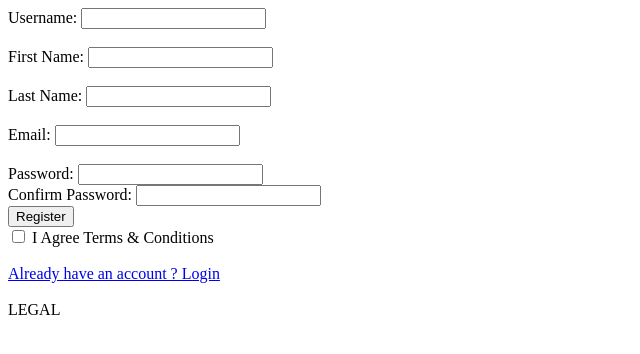
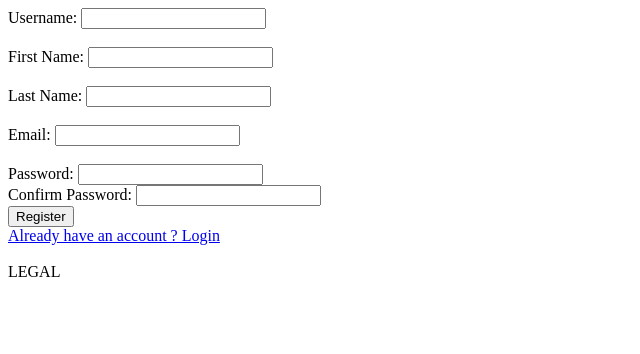
Before and after one commit to bongekampofu/FlaskSessions, a Flask app: page /register in a window 1280 px wide. Shown: the top 354 px of the page, without its empty margins (0-640 px from the left). Run offline with Flask 3, Linux system fonts and the light colour scheme; some libraries are stand-ins or nearby versions.

Commit message:
Add files via upload

```diff
--- a/templates/register.html
+++ b/templates/register.html
@@ -21,15 +21,13 @@
           <label for="password">   Password:</label>
           <input type="password" name="password" required /> <br>
 
-
           <label for="confirmpassword">   Confirm Password:</label>
           <input type="password" name="confirmpassword" required /> <br>
-
 
           <button type="submit" name="submit" id="submit">Register</button>
 
           <br>
-         <input type="checkbox" name="terms" id="terms" value="" onchange="activateSubmit(this)">  I Agree Terms & Conditions <br> <br>
+
         </form>
           <a href="{{url_for('login')}}">Already have an account ? Login </a> <br><br>
       </div>
```
